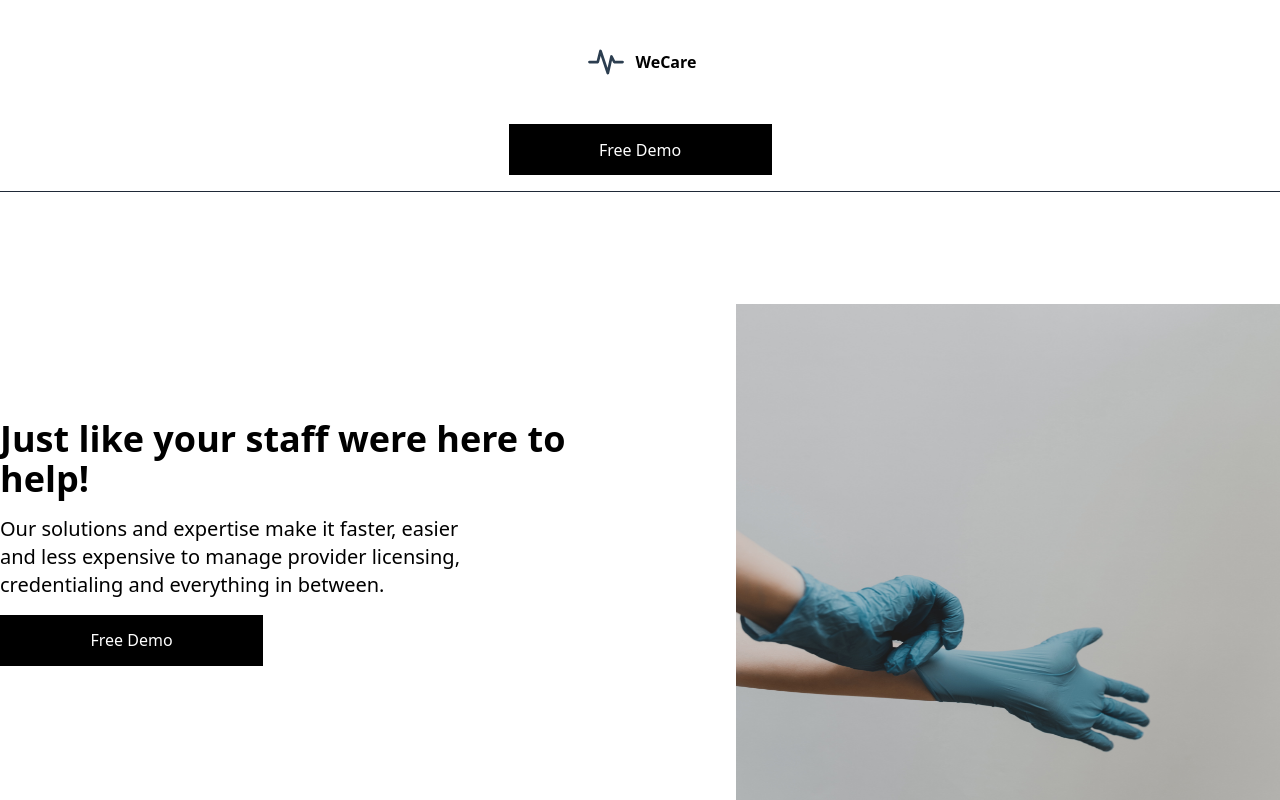
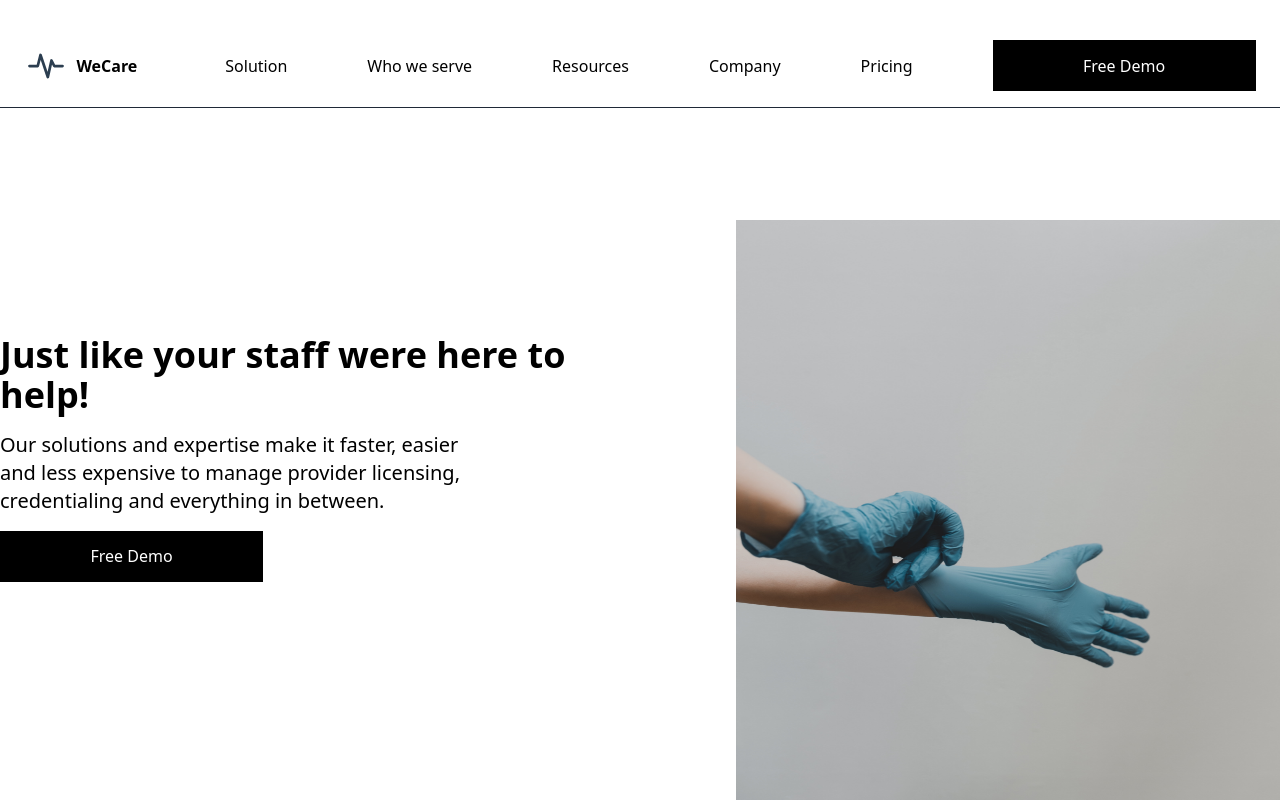
Before and after one commit to KirSpaceB/Hospital_Management_System, a React (Vite) app in the folder frontend/: page / in a window 1280 px wide. Shown: the top 800 px of the page. Built offline with nearby package versions, Linux system fonts and the light colour scheme.

Commit message:
todo:fix landingpage mobile responsiveness

```diff
--- /dev/null
+++ b/frontend/src/components/LandingPage/Navbar/HamburgerIcon.tsx
@@ -0,0 +1,19 @@
+import hamburger_menu from '../../../public/icons/haburger_menu.svg';
+import { useState } from 'react';
+import MobileSidebar from './MobileSidebar';
+
+export default function HamburgerIcon() {
+  const [isOpen, setIsOpen] = useState(false);
+
+  return (
+    <div className='sm:hidden'>
+      <img
+        src={hamburger_menu}
+        alt="Hamburger icon"
+        className="cursor-pointer"
+        onClick={() => setIsOpen(!isOpen)}
+      />
+      {isOpen && <MobileSidebar />}
+    </div>
+  );
+}
--- /dev/null
+++ b/frontend/src/components/LandingPage/Navbar/Items.tsx
@@ -0,0 +1,26 @@
+import CallToAction from '../../../shared/CallToAction'
+
+export default function Items() {
+  return (
+    <div className='hidden sm:flex sm:flex-row sm:space-x-20 sm:justify-center sm:items-center'>
+      <div className="mt-10 text-black">
+        Solution
+      </div>
+      <div className="mt-10 text-black">
+        Who we serve
+      </div>
+      <div className="mt-10 text-black">
+        Resources
+      </div>
+      <div className="mt-10 text-black">
+        Company
+      </div>
+      <div className="mt-10 text-black">
+        Pricing
+      </div>
+      <div className="mt-10 text-black">
+        <CallToAction/>
+      </div>
+    </div>
+  )
+}
--- a/frontend/src/components/LandingPage/Navbar/LP_Navbar.tsx
+++ b/frontend/src/components/LandingPage/Navbar/LP_Navbar.tsx
@@ -1,37 +1,36 @@
-import { Disclosure } from '@headlessui/react';
 import CompanyLogo from "../../../shared/CompanyLogo"
 import CallToAction from "../../../shared/CallToAction"
-import { useState } from 'react';
+import gloves from '../../../public/gloves.jpg'
+import { textForLandingPage } from '../LP_texts';
+import Items from "./Items";
 
 export default function LP_Navbar() {
   return (
-    <Disclosure as="nav">
-      {({open}) => (
-        <>
-          <div className="mt-10">
-            <CompanyLogo/>
-          </div>
+    <div>
+      <nav className="flex flex-row space-x-20 justify-center items-center">
+        <div className="mt-10">
+          <CompanyLogo/>
+          {/* HamburgerIcon onClick={openSidebar} */}
+        </div>
+        <Items/>
+      </nav>
 
-          <Disclosure.Button className="sm:hidden">
-            <span className={open ? 'open-menu-icon' : 'closed-menu-icon'}>
-              Toggle
-            </span>
-          </Disclosure.Button>
-          <Disclosure.Panel as="div" className="flex sm:space-x-4 sm:mt-10 sm:flex">
-            <div className="text-black">Solution</div>
-            <div className="text-black">Who we serve</div>
-            <div className="text-black">Resources</div>
-            <div className="text-black">Company</div>
-            <div className="text-black">Pricing</div>
-          </Disclosure.Panel>
+      <hr className="bg-black h-[1px] mt-4"></hr>
 
-          <div className="mt-10 text-black">
+      <div id="product_pitch" className="w-screen flex flex-row justify-center items-center space-x-28">
+        <div className="flex flex-col justify-start items-start space-y-4">
+          <h1 className="font-extrabold	text-4xl text-black">Just like your staff were here to help!</h1>
+          <p className="text-black text-xl sm:w-[497px]">
+            {textForLandingPage.pTagAboveCallToAction}
+          </p>
+          <div>
             <CallToAction/>
           </div>
-        </>
-      )}
-
-    </Disclosure>
-
+        </div>
+        <div className="">
+          <img src={gloves} className="sm:w-[578px] sm:h-[588px] mt-28"></img>
+        </div>
+      </div>
+    </div>
   )
 }
--- /dev/null
+++ b/frontend/src/components/LandingPage/Navbar/MobileSidebar.tsx
@@ -0,0 +1,27 @@
+import CallToAction from '../../../shared/CallToAction'
+export default function MobileSidebar() {
+  return (
+    <div className='w-screen h-screen'>
+      <div className='flex flex-col space-y-6'>
+        <div className=" text-black">
+          Solution
+        </div>
+        <div className="text-black">
+          Who we serve
+        </div>
+        <div className="text-black">
+          Resources
+        </div>
+        <div className="text-black">
+          Company
+        </div>
+        <div className="text-black">
+          Pricing
+        </div>
+        <div className="text-black">
+          <CallToAction/>
+        </div>
+      </div>
+    </div>
+  )
+}
--- a/frontend/src/shared/CompanyLogo.tsx
+++ b/frontend/src/shared/CompanyLogo.tsx
@@ -1,3 +1,4 @@
+import HamburgerIcon from "../components/LandingPage/Navbar/HamburgerIcon";
 
 export default function CompanyLogo() {
   return (
@@ -8,6 +9,9 @@ export default function CompanyLogo() {
             <path d="M3 12h4.5l1.5 -6l4 12l2 -9l1.5 3h4.5" />
         </svg>
         <h1 className="font-extrabold ml-2 text-black">WeCare</h1>
+        <div className="ml-2">
+          <HamburgerIcon/>
+        </div>
       </div>
     </>
 
```
Also changed, not shown: frontend/src/public/icons/haburger_menu.svg (added).
